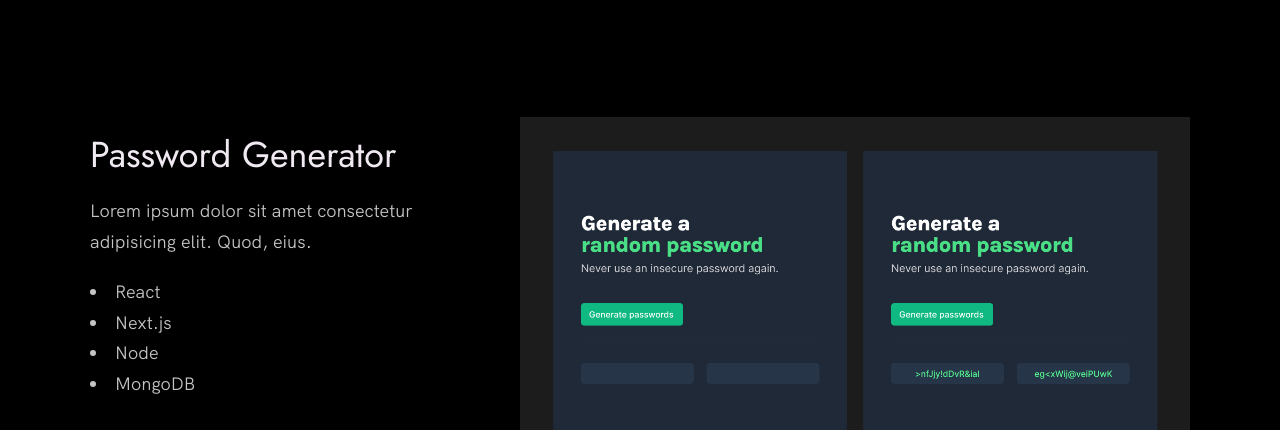
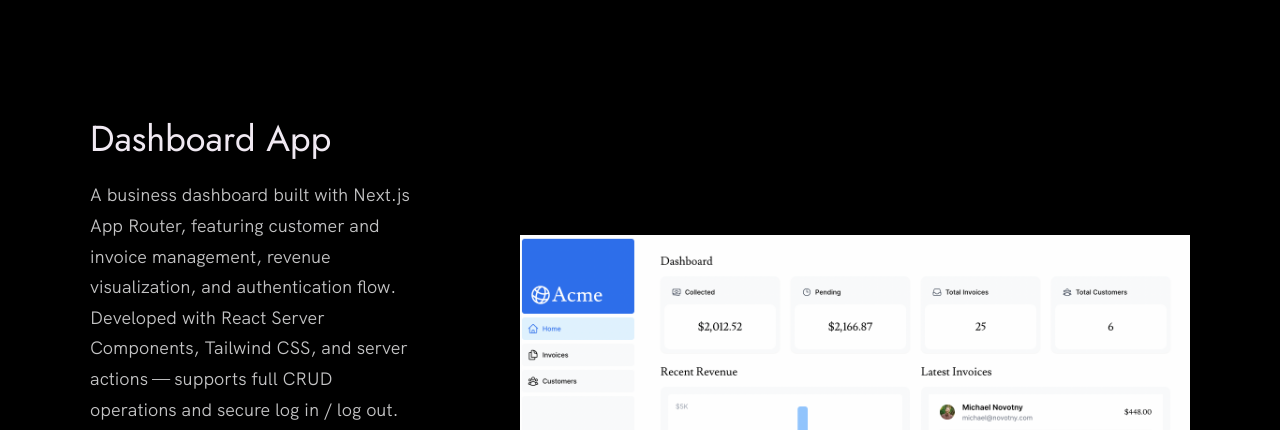
Before and after one commit to Carryll119/Carryll-Porfolio, a website built with Vite: page index.html in a window 1280 px wide. Shown: the part 1630-2060 px from the top of the page. Built offline with nearby package versions, Linux system fonts and the light colour scheme.

Commit message:
add nextjs-dashboard app

```diff
--- a/index.html
+++ b/index.html
@@ -112,29 +112,31 @@
 
           <div class="work__box">
             <div class="work__text">
-              <h3>Password Generator</h3>
+              <h3>Dashboard App</h3>
               <p>
-                Lorem ipsum dolor sit amet consectetur adipisicing elit. Quod,
-                eius.
+                A business dashboard built with Next.js App Router, featuring customer and invoice management, revenue visualization, and authentication flow.<br/>
+                Developed with React Server Components, Tailwind CSS, and server actions — supports full CRUD operations and secure log in / log out.
               </p>
               <ul class="work__list">
-                <li>React</li>
-                <li>Next.js</li>
-                <li>Node</li>
-                <li>MongoDB</li>
+                <li>Next.js (App Router)</li>
+                <li>React Server Components</li>
+                <li>Tailwind CSS</li>
+                <li>CRUD Logic</li>
+                <li>Server Actions</li>
+                <li>Authentication (Log in / Log out)</li>
               </ul>
 
               <div class="work__links">
-                <a href="#" class="link__text">
+                <a href="https://next-js-dashboard-app-psi.vercel.app" class="link__text">
                   Visit Site <span>&rarr;</span>
                 </a>
-                <a href="#">
+                <a href="https://github.com/Carryll119/NextJS-dashboard-app">
                   <img src="./images/github.svg" class="work__code" title="View Source Code" alt="GitHub">
                 </a>
               </div>
             </div>
             <div class="work__image-box">
-              <img src="./images/password.jpg" class="work__image" alt="Project 1" />
+              <img src="./images/nextjs-Dashboard.png" class="work__image" alt="Project 1" />
             </div>
           </div>
 
```
Also changed, not shown: images/nextjs-Dashboard.png (added).
